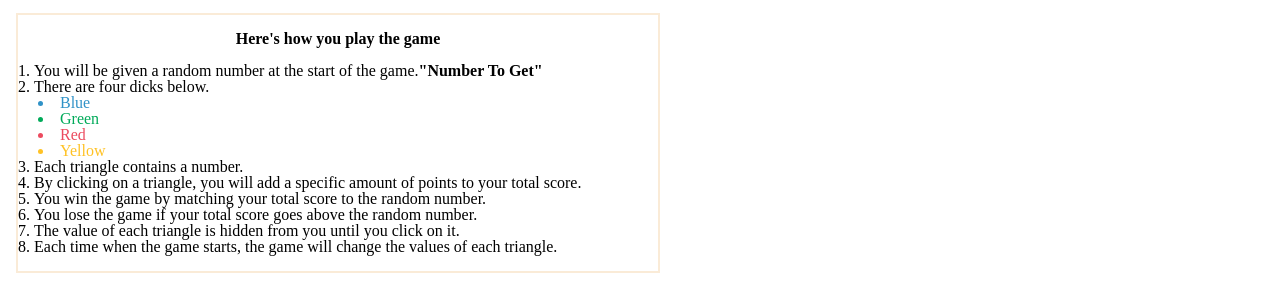
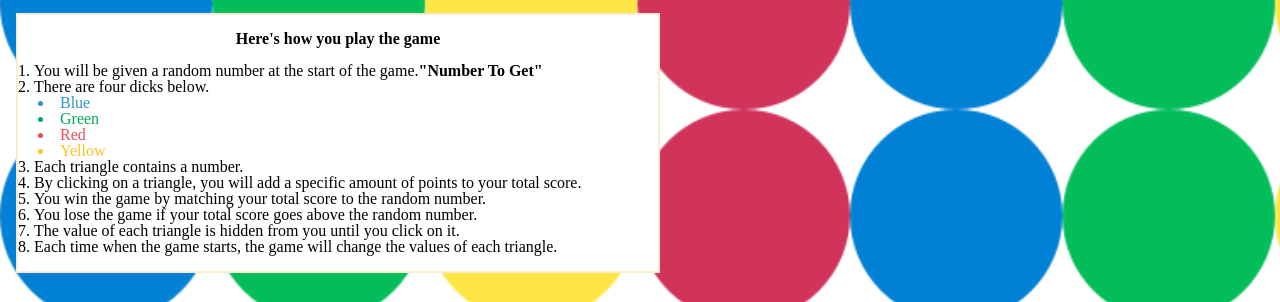
Before and after one commit to ebmoynahan/jqueryHW, a plain HTML site: page index.html in a window 1280 px wide. Shown: the part 103-405 px from the top of the page. Drawn offline with nearby package versions, Linux system fonts and the light colour scheme; files whose address does not match are found by name.

Commit message:
Update style.css

```diff
--- a/style.css
+++ b/style.css
@@ -1,5 +1,5 @@
 body {
-    background-image: url("../images/background.png");
+    background-image: url("background.png");
     background-position: top left;
     background-repeat: repeat;
     background-size: contain;
```
